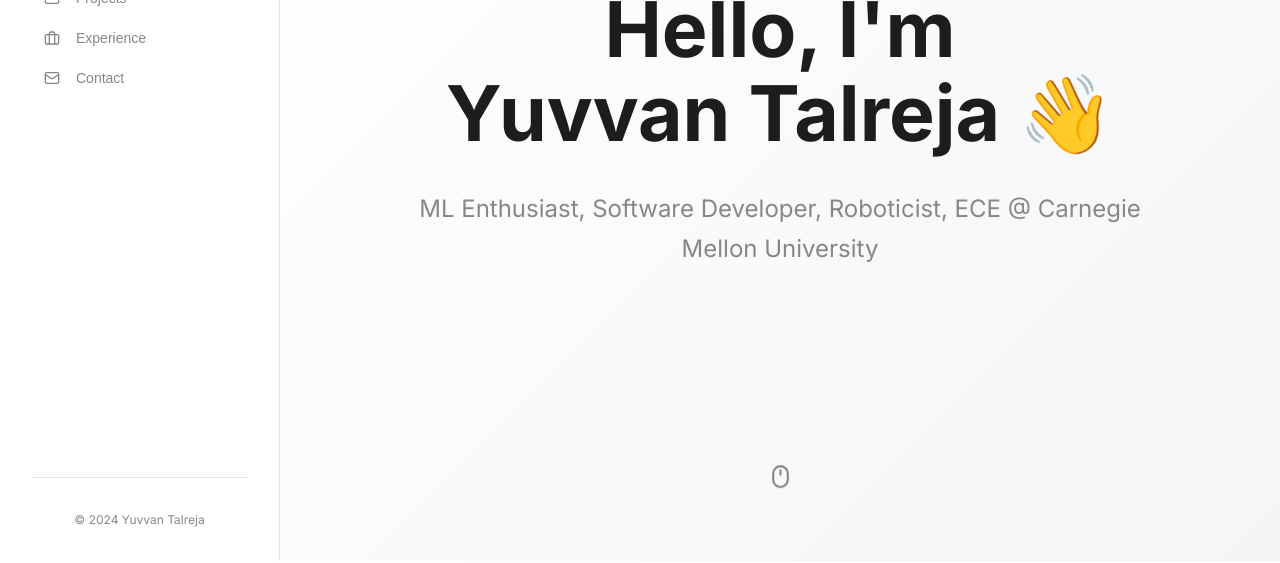
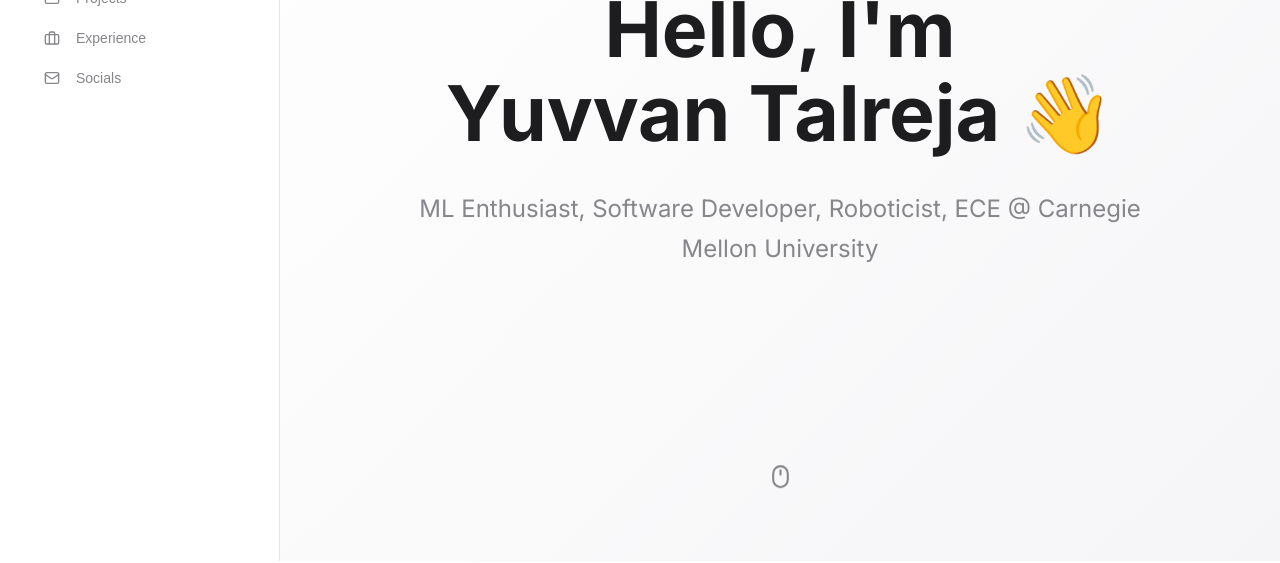
Before and after one commit to yuvvantalreja/my-portfolio, a React (Create React App) app: page / in a window 1280 px wide. Shown: the part 239-802 px from the top of the page. Built offline with nearby package versions, Linux system fonts and the light colour scheme.

Commit message:
refactor: update navigation labels and remove footer

```diff
--- a/src/components/Navigation.js
+++ b/src/components/Navigation.js
@@ -94,7 +94,7 @@
     { id: 'about', label: 'About', icon: User },
     { id: 'projects', label: 'Projects', icon: Folder },
     { id: 'experience', label: 'Experience', icon: Briefcase },
-    { id: 'contact', label: 'Contact', icon: Mail }
+    { id: 'footer', label: 'Socials', icon: Mail }
   ];
 
   return (
@@ -230,10 +230,6 @@
               );
             })}
           </ul>
-
-          <div className={`nav-footer ${isCollapsed ? 'collapsed' : ''}`}>
-            <div className="nav-footer-text">© 2024 Yuvvan Talreja</div>
-          </div>
         </div>
       </nav>
     </>
```
